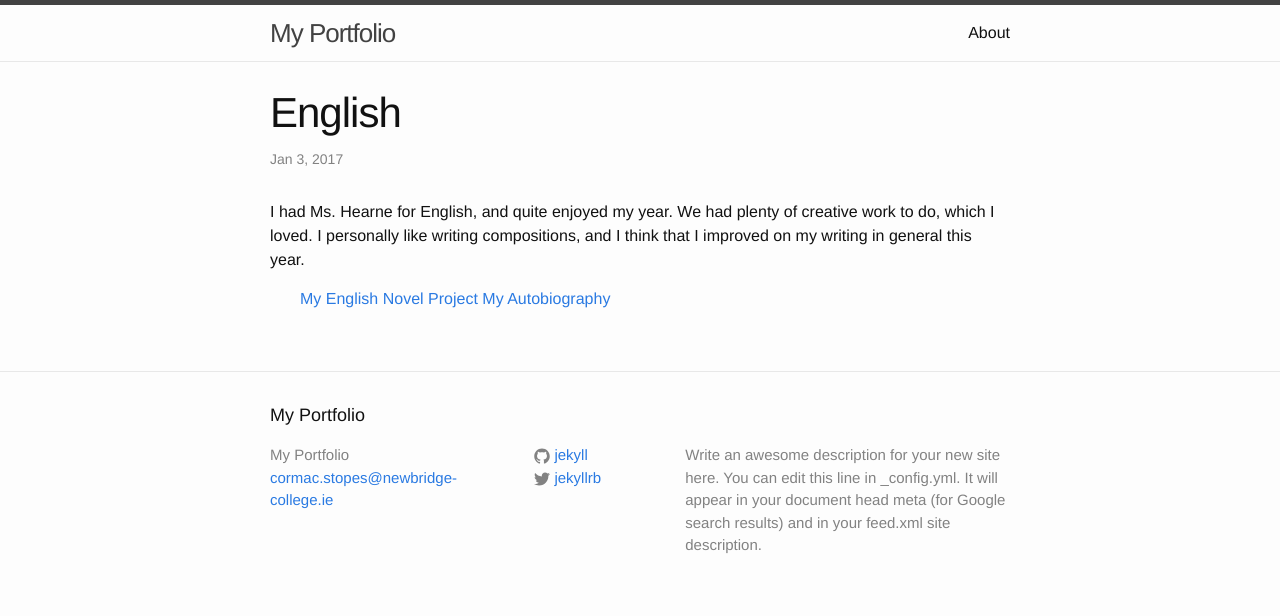
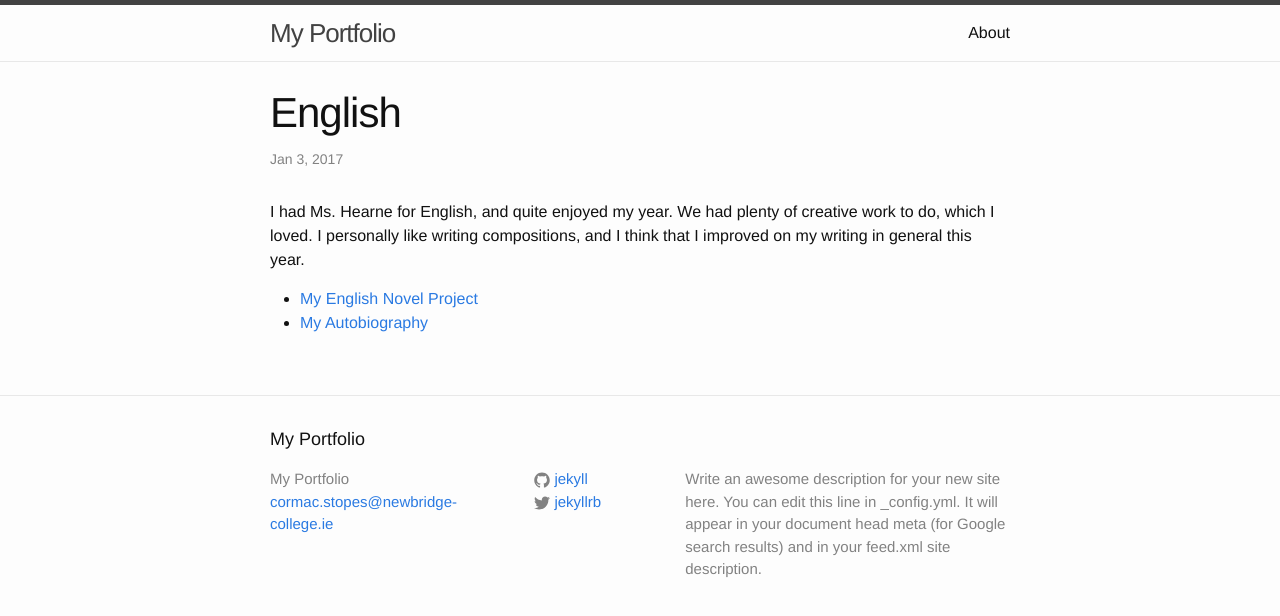
Before and after one commit to cstopes/cstopes.github.io, a Jekyll site: the page built from _posts/2017-01-03-english.markdown, in a window 1280 px wide. Shown: the top 616 px of the page. Built offline with Jekyll 4.4.1, drawn with Linux system fonts in a browser that asks for light colours.

```diff
--- a/_posts/2017-01-03-english.markdown
+++ b/_posts/2017-01-03-english.markdown
@@ -7,8 +7,8 @@ date:   2017-01-03 14:30:00 +0000
   <body>
     <p>I had Ms. Hearne for English, and quite enjoyed my year. We had plenty of creative work to do, which I loved. I personally like writing compositions, and I think that I improved on my writing in general this year.</p>
       <ul>
-        <a href="https://docs.google.com/document/d/1xi4z8Dc8DXILBGtENt0G04-RIH-nixHxD4TrdduRdws/pub?embedded=true"> My English Novel Project</a>
-        <a href="https://docs.google.com/document/d/1iLXLUsmnAp0hamVry7vfDf2q0ksYx2c2lE6kkXGEIR0/pub?embedded=true"> My Autobiography</a>
+        <li><a href="https://docs.google.com/document/d/1xi4z8Dc8DXILBGtENt0G04-RIH-nixHxD4TrdduRdws/pub?embedded=true"> My English Novel Project</a></li>
+        <li><a href="https://docs.google.com/document/d/1iLXLUsmnAp0hamVry7vfDf2q0ksYx2c2lE6kkXGEIR0/pub?embedded=true"> My Autobiography</a></li>
       </ul>
   </body>
 <html>
```
